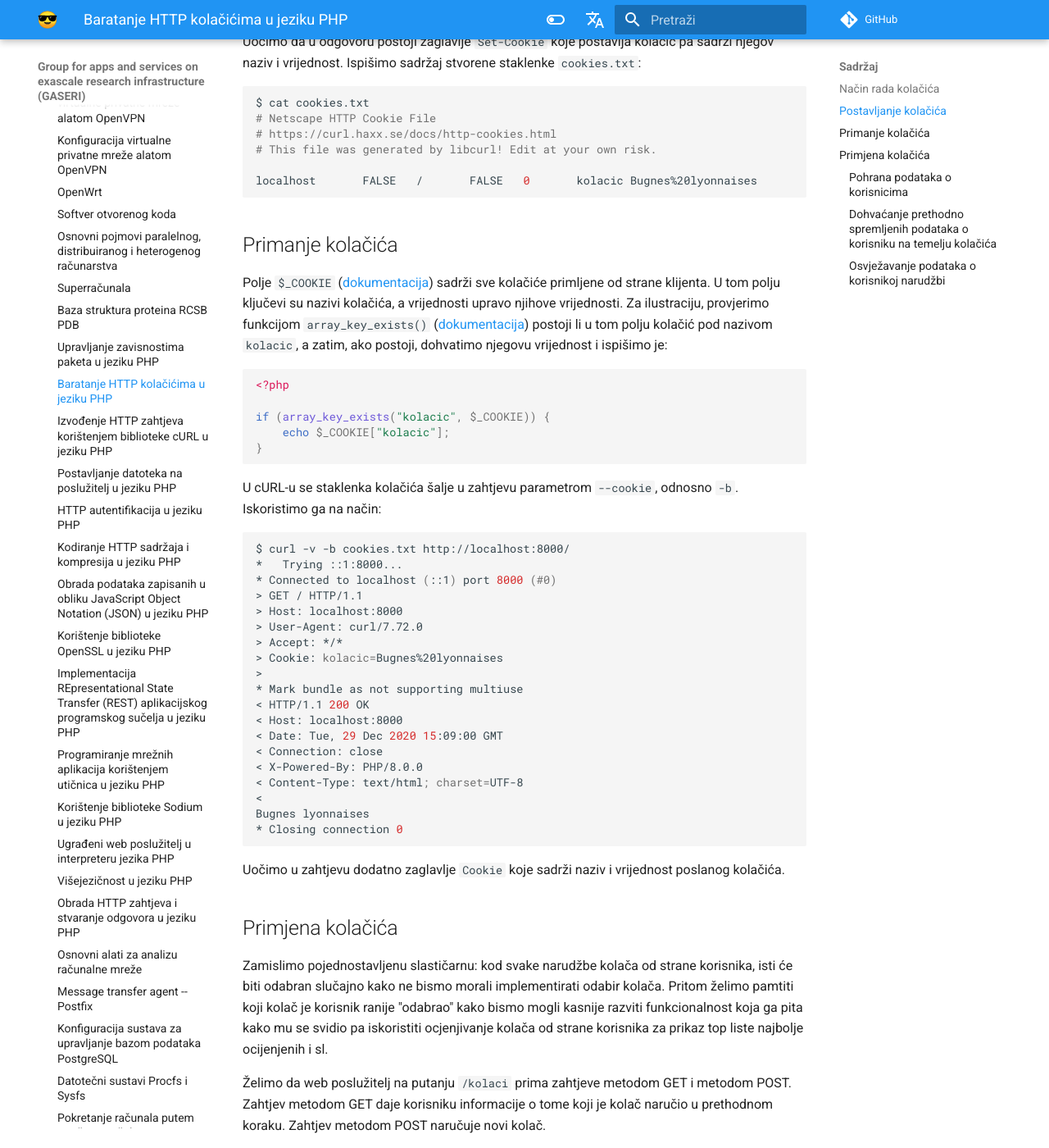
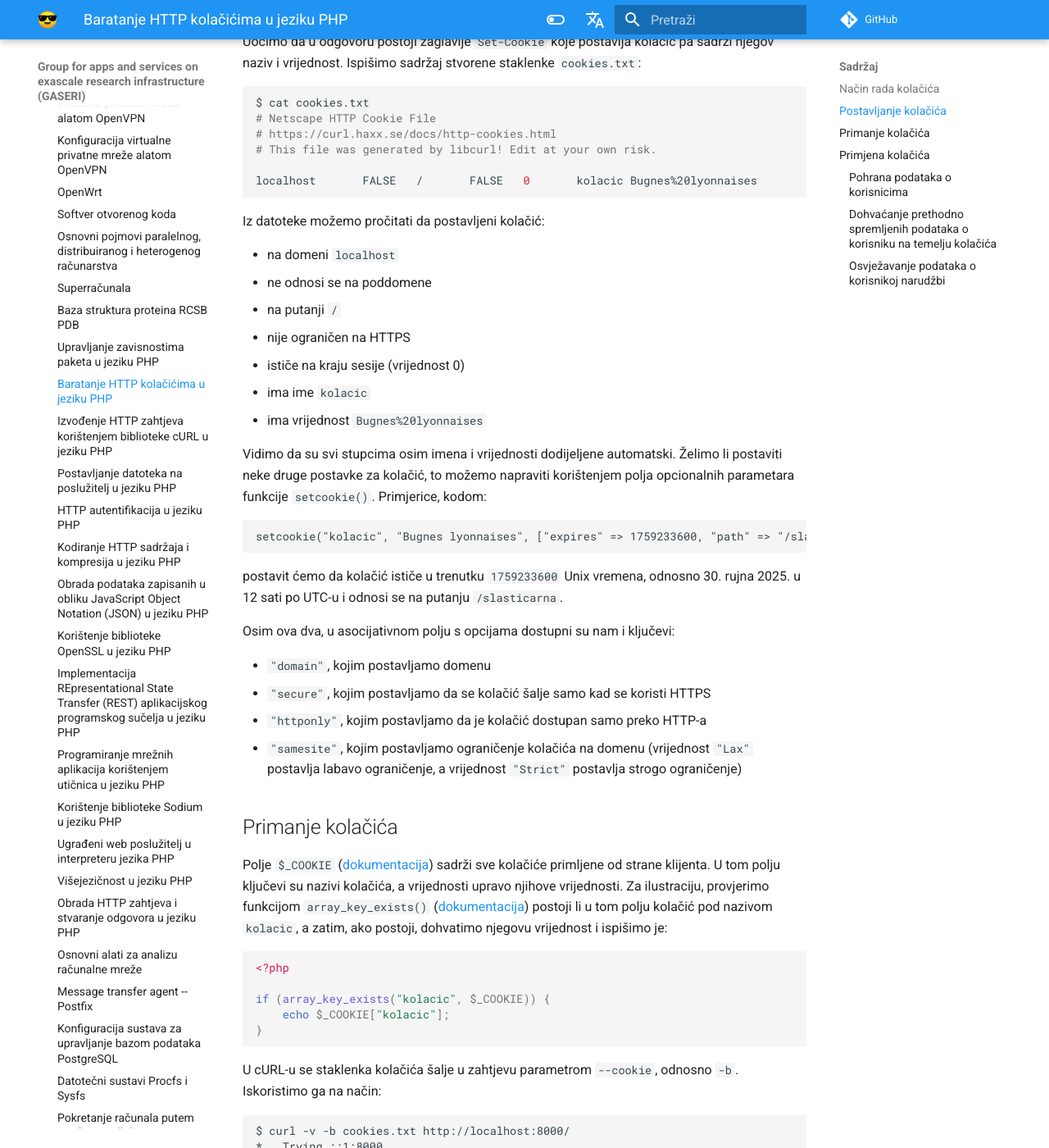
Before and after one commit to gaseri/website, an MkDocs documentation site: the page built from docs/hr/nastava/materijali/php-cookies.md, in a window 1280 px wide and 1400 px high, scrolled down 1488 px. Shown: the whole window at 82% size. Built offline with MkDocs 1.6.1 and Material for MkDocs 9.7.7, drawn with Linux system fonts in a browser that asks for light colours; comment, search, counter and statistics services are not loaded.

Commit message:
Improved explanation of cookie parameters
- improved description of cURL's cookies.txt file
- added information about PHP setcookie() optional parameters
- thanks to Marin Martuslović for suggestions

````diff
--- a/docs/hr/nastava/materijali/php-cookies.md
+++ b/docs/hr/nastava/materijali/php-cookies.md
@@ -64,6 +64,31 @@ $ cat cookies.txt
 
 localhost       FALSE   /       FALSE   0       kolacic Bugnes%20lyonnaises
 ```
+
+Iz datoteke možemo pročitati da postavljeni kolačić:
+
+- na domeni `localhost`
+- ne odnosi se na poddomene
+- na putanji `/`
+- nije ograničen na HTTPS
+- ističe na kraju sesije (vrijednost 0)
+- ima ime `kolacic`
+- ima vrijednost `Bugnes%20lyonnaises`
+
+Vidimo da su svi stupcima osim imena i vrijednosti dodijeljene automatski. Želimo li postaviti neke druge postavke za kolačić, to možemo napraviti korištenjem polja opcionalnih parametara funkcije `setcookie()`. Primjerice, kodom:
+
+``` php
+setcookie("kolacic", "Bugnes lyonnaises", ["expires" => 1759233600, "path" => "/slasticarna"]);
+```
+
+postavit ćemo da kolačić ističe u trenutku `1759233600` Unix vremena, odnosno 30. rujna 2025. u 12 sati po UTC-u i odnosi se na putanju `/slasticarna`.
+
+Osim ova dva, u asocijativnom polju s opcijama dostupni su nam i ključevi:
+
+- `"domain"`, kojim postavljamo domenu
+- `"secure"`, kojim postavljamo da se kolačić šalje samo kad se koristi HTTPS
+- `"httponly"`, kojim postavljamo da je kolačić dostupan samo preko HTTP-a
+- `"samesite"`, kojim postavljamo ograničenje kolačića na domenu (vrijednost `"Lax"` postavlja labavo ograničenje, a vrijednost `"Strict"` postavlja strogo ograničenje)
 
 ## Primanje kolačića
 
````
Also changed, not shown: docs/hr/nastava/materijali/curl-protokoli-aplikacijske-razine.md (+12 -0 lines).
